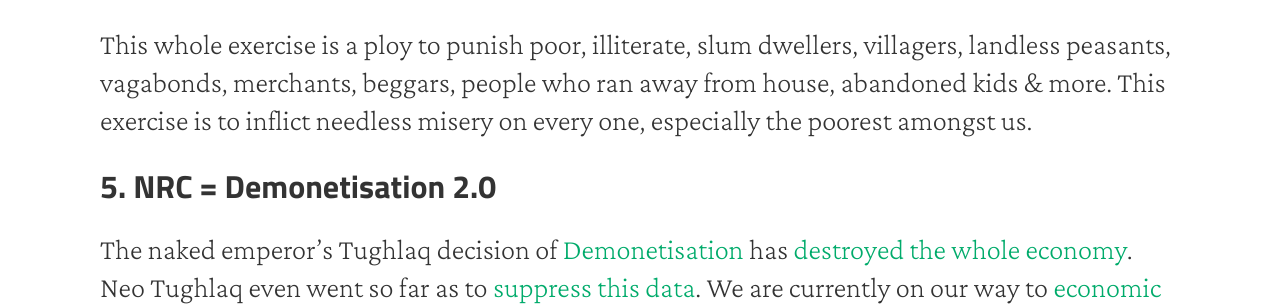
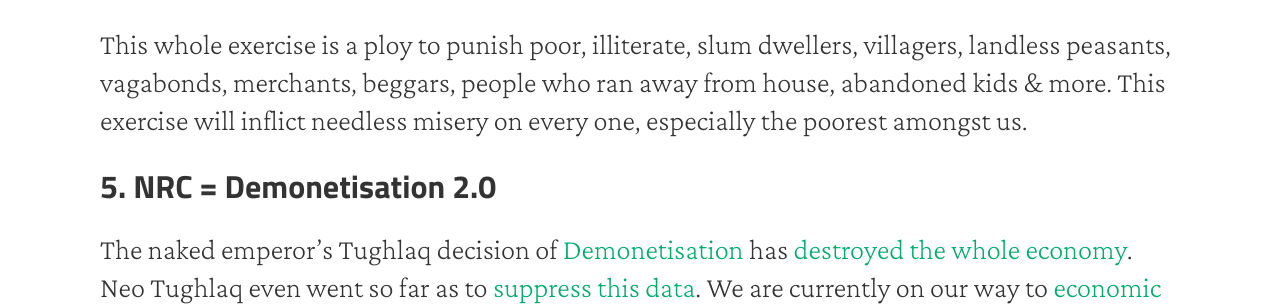
Before and after one commit to thekalinga/thekalinga.in, a Jekyll site: the page built from _posts/2019-11-24-why-fascist-nrc-should-be-opposed/2019-11-24-why-fascist-nrc-should-be-opposed.md, in a window 1280 px wide and 900 px high, scrolled down 4119 px. Shown: the part 232-538 px from the top of the window. Built offline with Jekyll 4.4.1, drawn with Linux system fonts in a browser that asks for light colours; nearby versions of some CDN libraries.

Commit message:
fixed minor issue

```diff
--- a/_posts/2019-11-24-why-fascist-nrc-should-be-opposed/2019-11-24-why-fascist-nrc-should-be-opposed.md
+++ b/_posts/2019-11-24-why-fascist-nrc-should-be-opposed/2019-11-24-why-fascist-nrc-should-be-opposed.md
@@ -103,7 +103,7 @@ Most rich people have documentation from quite a long time because they had land
 Most people in cities will have documentation when compared to villagers because villages operate on the principle of trust, does not require & dont use as much documentation.
 
 This whole exercise is a ploy to punish poor, illiterate, slum dwellers, villagers, landless peasants, vagabonds, merchants, beggars, people who ran away from house, abandoned kids & more.
-This exercise is to inflict needless misery on every one, especially the poorest amongst us.
+This exercise will inflict needless misery on every one, especially the poorest amongst us.
 
 ## 5. NRC = Demonetisation 2.0
 
```
